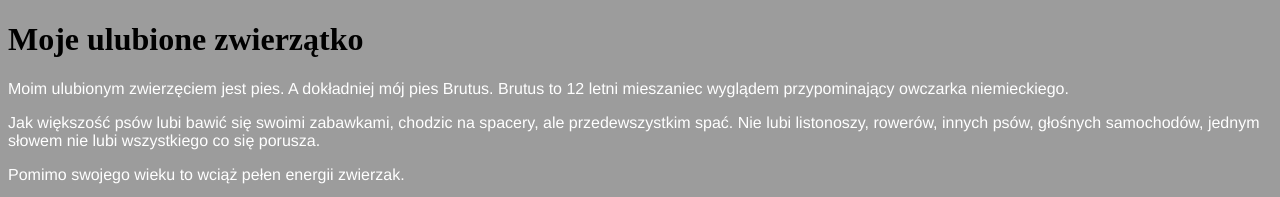
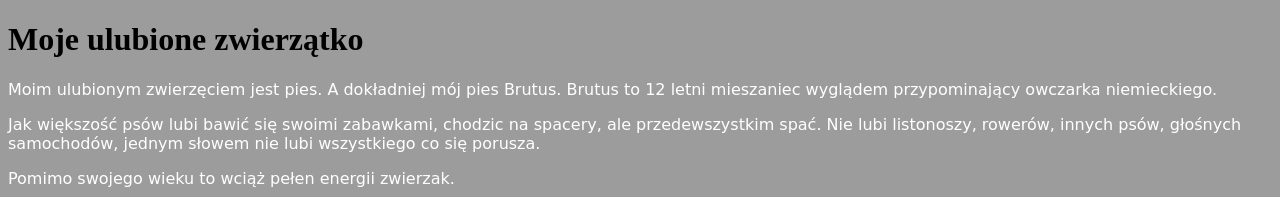
Before and after one commit to AdrianIAg/AdrianIAg.github.io, a plain HTML site: page index.html in a window 1280 px wide. Drawn offline with Linux system fonts and the light colour scheme.

Commit message:
Update index.html

```diff
--- a/index.html
+++ b/index.html
@@ -16,7 +16,7 @@
                 color:white;
             }
             p {
-                font-family: helvetica, verdana, sans-serif;
+                font-family: Apple Chancery, cursive, sans-serif;
             }
         </style>
     </head>
@@ -28,7 +28,8 @@
 pies Brutus. Brutus to 12 letni mieszaniec wyglądem przypominający owczarka niemieckiego.
 
 
-<p> Jak większość psów lubi bawić się swoimi zabawkami, chodzic na spacery, ale przedewszystkim spać. Nie lubi listonoszy, rowerów, innych psów, głośnych samochodów, jednym słowem nie lubi wszystkiego co się porusza.
+<p> Jak większość psów lubi bawić się swoimi zabawkami, chodzic na spacery, ale przedewszystkim spać.
+    Nie lubi listonoszy, rowerów, innych psów, głośnych samochodów, jednym słowem nie lubi wszystkiego co się porusza.
 
 <p>Pomimo swojego wieku to wciąż pełen energii zwierzak. </p>
         <img src="https://bi.im-g.pl/im/1e/12/18/z25239838Q.jpg" >
```
